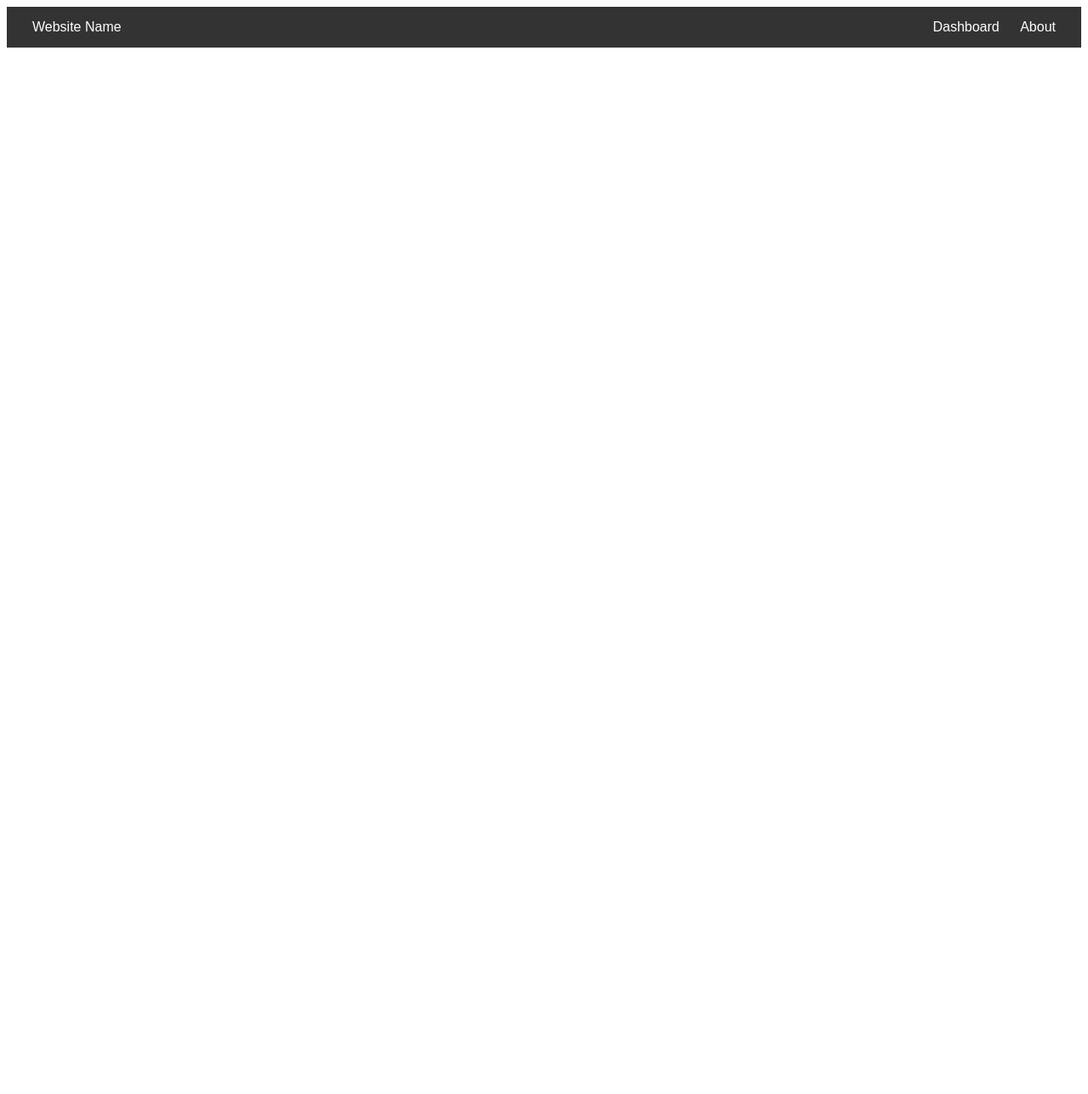
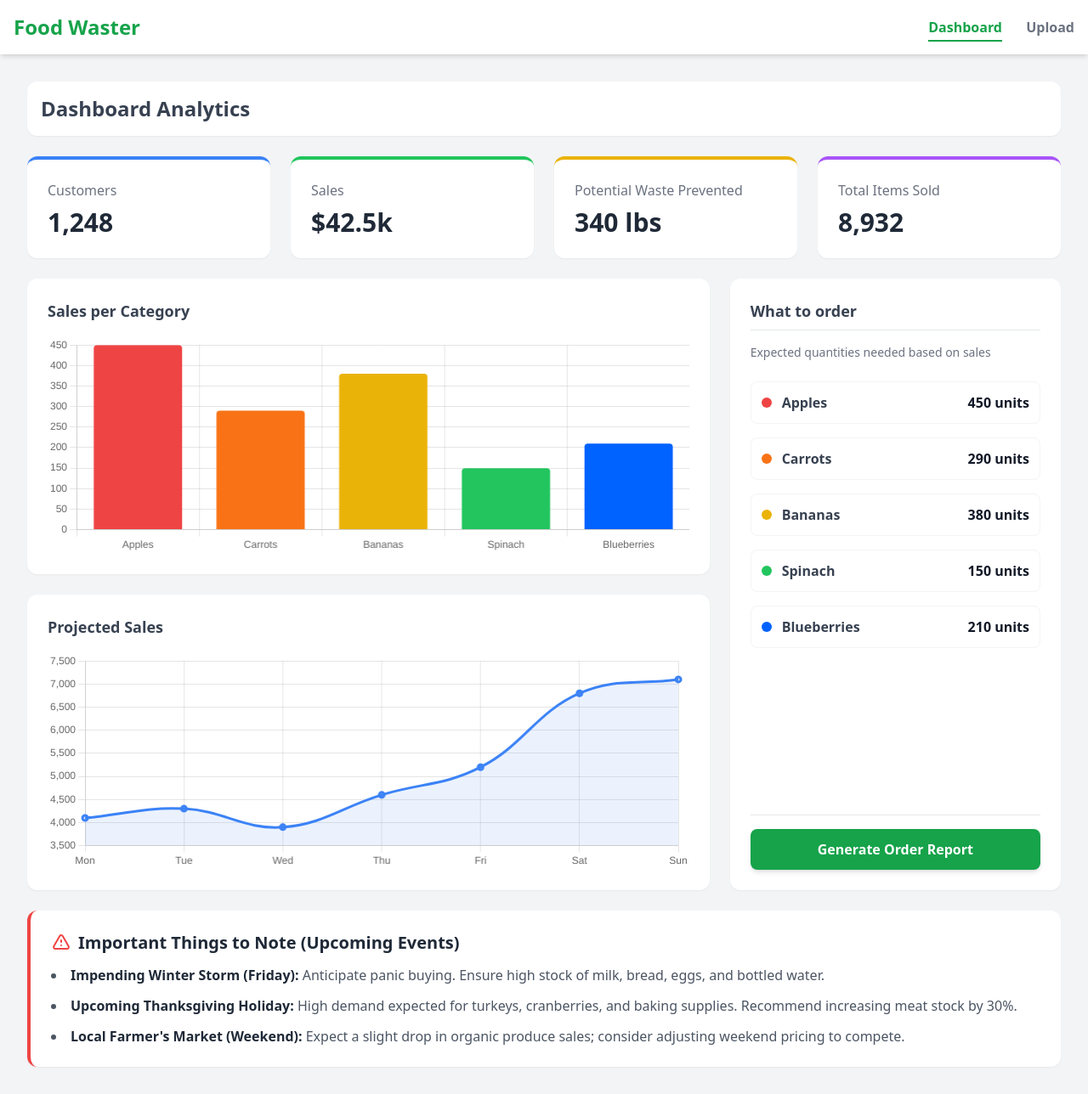
Before and after one commit to at25085/Food-Waste-Eliminator, a Node server app: page / in a window 1280 px wide. Shown: the whole page at 85% size. Before the commit the page ends 56 px from the top, so only its background shows below. Run offline with Node 20, Linux system fonts and the light colour scheme; some libraries are stand-ins or nearby versions.

Commit message:
Add dashboard, upload, and order report

```diff
--- a/index.js
+++ b/index.js
@@ -1,16 +1,23 @@
 import "dotenv/config";
-import bodyParser from "body-parser";
+import express from 'express';
 import { dirname } from "path";
 import { fileURLToPath } from "url";
-import express from 'express';
 
+const __dirname = dirname(fileURLToPath(import.meta.url));
 const app = express();
+
+app.set('views', __dirname + '/views');
+app.set('view engine', 'ejs');
 app.use(express.static('public'));
 
 app.get('/', (req, res) => {
   res.render("index.ejs");
 });
 
+app.get('/upload', (req, res) => {
+  res.render("upload.ejs");
+});
+
 app.listen(3000, () => {
   console.log('Server is running on http://localhost:3000');
 });
--- /dev/null
+++ b/public/scripts/main.js
@@ -0,0 +1,132 @@
+document.addEventListener('DOMContentLoaded', () => {
+
+    // Data for grocery categories (Used in both the Bar Chart and the Order List)
+    const categoryData = [
+        { item: 'Apples', amount: 450, color: '#ef4444' },
+        { item: 'Carrots', amount: 290, color: '#f97316' },
+        { item: 'Bananas', amount: 380, color: '#eab308' },
+        { item: 'Spinach', amount: 150, color: '#22c55e' },
+        { item: 'Blueberries', amount: 210, color: '#0062ff' },
+    ];
+
+    // 1. Populate the "What to Order" list dynamically to match the data above
+    const orderList = document.getElementById('order-list');
+    categoryData.forEach(data => {
+        const li = document.createElement('li');
+        li.className = "flex justify-between items-center p-3 hover:bg-gray-50 rounded-lg border border-gray-100 transition";
+        li.innerHTML = `
+            <div class="flex items-center space-x-3">
+                <span class="w-3 h-3 rounded-full" style="background-color: ${data.color}"></span>
+                <span class="font-semibold text-gray-700">${data.item}</span>
+            </div>
+            <span class="font-bold text-gray-900">${data.amount} units</span>
+        `;
+        orderList.appendChild(li);
+    });
+
+    // 2. Initialize Bar Chart (Sales per Category)
+    const ctxCategory = document.getElementById('categoryChart').getContext('2d');
+    new Chart(ctxCategory, {
+        type: 'bar',
+        data: {
+            labels: categoryData.map(d => d.item),
+            datasets: [{
+                label: 'Units Sold',
+                data: categoryData.map(d => d.amount),
+                backgroundColor: categoryData.map(d => d.color),
+                borderRadius: 4,
+            }]
+        },
+        options: {
+            responsive: true,
+            maintainAspectRatio: false,
+            plugins: {
+                legend: { display: false }
+            },
+            scales: {
+                y: { beginAtZero: true }
+            }
+        }
+    });
+
+    // 3. Initialize Line Chart (Projected Sales in Days of the Week)
+    const ctxProjected = document.getElementById('projectedChart').getContext('2d');
+    new Chart(ctxProjected, {
+        type: 'line',
+        data: {
+            labels: ['Mon', 'Tue', 'Wed', 'Thu', 'Fri', 'Sat', 'Sun'],
+            datasets: [{
+                label: 'Projected Sales ($)',
+                data: [4100, 4300, 3900, 4600, 5200, 6800, 7100],
+                borderColor: '#3b82f6', // Blue
+                backgroundColor: 'rgba(59, 130, 246, 0.1)',
+                borderWidth: 3,
+                tension: 0.4, // Makes the line curved/smooth
+                fill: true
+            }]
+        },
+        options: {
+            responsive: true,
+            maintainAspectRatio: false,
+            plugins: {
+                legend: { display: false }
+            },
+            scales: {
+                y: { beginAtZero: false }
+            }
+        }
+    });
+
+// 4. Generate Order Report (CSV Export)
+    const generateBtn = document.getElementById('generate-report-btn');
+
+    generateBtn.addEventListener('click', () => {
+        // Industry standard PO format fields
+        const headers = ['PO Number', 'Issue Date', 'SKU', 'Item Description', 'Order Quantity', 'Est. Unit Price', 'Total Cost'];
+        const date = new Date().toISOString().split('T')[0];
+        const poNumber = `PO-${date.replace(/-/g, '')}-${Math.floor(Math.random() * 1000)}`;
+
+        // Mock pricing matching your categoryData items
+        const priceMap = {
+            'Apples': 0.50,
+            'Carrots': 0.75,
+            'Bananas': 0.25,
+            'Spinach': 1.20,
+            'Blueberries': 2.50
+        };
+
+        let csvContent = headers.join(',') + '\n';
+
+        // Generate rows based on the existing categoryData array
+        categoryData.forEach((data, index) => {
+            const sku = `SKU-100${index + 1}`;
+            // Use priceMap value, or fallback to $1.00 if the item is missing
+            const unitPrice = priceMap[data.item] !== undefined ? priceMap[data.item] : 1.00;
+            const totalCost = (data.amount * unitPrice).toFixed(2);
+
+            const row = [
+                poNumber,
+                date,
+                sku,
+                data.item,
+                data.amount,
+                `$${unitPrice.toFixed(2)}`,
+                `$${totalCost}`
+            ];
+            csvContent += row.join(',') + '\n';
+        });
+
+        // Create a downloadable Blob
+        const blob = new Blob([csvContent], { type: 'text/csv;charset=utf-8;' });
+        const link = document.createElement('a');
+        const url = URL.createObjectURL(blob);
+
+        link.setAttribute('href', url);
+        link.setAttribute('download', `${poNumber}_Order_Report.csv`);
+        link.style.visibility = 'hidden';
+
+        document.body.appendChild(link);
+        link.click();
+        document.body.removeChild(link);
+    });
+});
--- a/public/styles/main.css
+++ b/public/styles/main.css
@@ -1,23 +1,16 @@
-body {
-  font-family: sans-serif;
+.slide-up {
+    opacity: 0;
+    transform: translateY(30px);
+    animation: slideUpFade 0.6s cubic-bezier(0.16, 1, 0.3, 1) forwards;
 }
 
-.main-header {
-  background-color: #333;
-  color: white;
-  padding: 15px 30px;
-  display: flex;
-  justify-content: space-between;
-  align-items: center;
+@keyframes slideUpFade {
+    0% {
+        opacity: 0;
+        transform: translateY(30px);
+    }
+    100% {
+        opacity: 1;
+        transform: translateY(0);
+    }
 }
-
-.nav-links a {
-  color: white;
-  text-decoration: none;
-  margin-left: 20px;
-  transition: color 0.3s;
-}
-
-.nav-links a:hover {
-  color: #1abc9c;
-}
--- a/views/index.ejs
+++ b/views/index.ejs
@@ -3,16 +3,101 @@
 <head>
     <meta charset="UTF-8">
     <meta name="viewport" content="width=device-width, initial-scale=1.0">
+    <title>Food Waster Dashboard</title>
+    <script src="https://cdn.tailwindcss.com"></script>
     <link rel="stylesheet" href="/styles/main.css" />
-    <title>Document</title>
+    <script src="https://cdn.jsdelivr.net/npm/chart.js"></script>
 </head>
-<body>
-    <header class="main-header">
-        <div class="logo">Website Name</div>
-        <nav class="nav-links">
-            <a href="#home">Dashboard</a>
-            <a href="#about">About</a>
+<body class="bg-gray-100 text-gray-800 font-sans">
+
+    <header class="bg-white shadow-md p-4 flex justify-between items-center slide-up" style="animation-delay: 0.1s;">
+        <h1 class="text-2xl font-bold text-green-600">Food Waster</h1>
+        <nav class="space-x-6 font-semibold">
+            <a href="/" class="text-green-600 border-b-2 border-green-600 pb-1">Dashboard</a>
+            <a href="/upload" class="text-gray-500 hover:text-green-600 transition">Upload</a>
         </nav>
     </header>
+
+    <main class="p-8 max-w-7xl mx-auto space-y-6">
+
+        <div class="bg-white p-4 rounded-xl shadow-sm slide-up" style="animation-delay: 0.2s;">
+            <h2 class="text-2xl font-bold text-gray-700">Dashboard Analytics</h2>
+        </div>
+
+        <div class="grid grid-cols-1 md:grid-cols-4 gap-6">
+            <div class="bg-white p-6 rounded-xl shadow-sm border-t-4 border-blue-500 slide-up" style="animation-delay: 0.3s;">
+                <h3 class="text-gray-500 font-medium">Customers</h3>
+                <p class="text-3xl font-bold mt-2">1,248</p>
+            </div>
+            <div class="bg-white p-6 rounded-xl shadow-sm border-t-4 border-green-500 slide-up" style="animation-delay: 0.4s;">
+                <h3 class="text-gray-500 font-medium">Sales</h3>
+                <p class="text-3xl font-bold mt-2">$42.5k</p>
+            </div>
+            <div class="bg-white p-6 rounded-xl shadow-sm border-t-4 border-yellow-500 slide-up" style="animation-delay: 0.5s;">
+                <h3 class="text-gray-500 font-medium">Potential Waste Prevented</h3>
+                <p class="text-3xl font-bold mt-2">340 lbs</p>
+            </div>
+            <div class="bg-white p-6 rounded-xl shadow-sm border-t-4 border-purple-500 slide-up" style="animation-delay: 0.6s;">
+                <h3 class="text-gray-500 font-medium">Total Items Sold</h3>
+                <p class="text-3xl font-bold mt-2">8,932</p>
+            </div>
+        </div>
+
+        <!-- Charts and Order Section -->
+        <div class="grid grid-cols-1 lg:grid-cols-3 gap-6">
+
+            <!-- Left Column: Stacked Charts -->
+            <div class="lg:col-span-2 space-y-6">
+                <!-- Bar Chart: Sales per Category -->
+                <div class="bg-white p-6 rounded-xl shadow-sm slide-up" style="animation-delay: 0.7s;">
+                    <h3 class="text-lg font-bold mb-4 text-gray-700">Sales per Category</h3>
+                    <div class="relative h-64 w-full">
+                        <canvas id="categoryChart"></canvas>
+                    </div>
+                </div>
+
+                <!-- Line Chart: Projected Sales -->
+                <div class="bg-white p-6 rounded-xl shadow-sm slide-up" style="animation-delay: 0.8s;">
+                    <h3 class="text-lg font-bold mb-4 text-gray-700">Projected Sales</h3>
+                    <div class="relative h-64 w-full">
+                        <canvas id="projectedChart"></canvas>
+                    </div>
+                </div>
+            </div>
+
+            <!-- Right Column: What to order -->
+            <div class="bg-white p-6 rounded-xl shadow-sm slide-up flex flex-col" style="animation-delay: 0.9s;">
+                <h3 class="text-lg font-bold mb-4 text-gray-700 border-b pb-2">What to order</h3>
+                <p class="text-sm text-gray-500 mb-6">Expected quantities needed based on sales</p>
+
+                <ul class="space-y-4 flex-grow" id="order-list">
+                    <!-- This will be populated by JavaScript to match the bar chart -->
+                </ul>
+
+                <div class="mt-6 pt-4 border-t">
+                        <button id="generate-report-btn" class="w-full bg-green-600 text-white font-bold py-3 rounded-lg hover:bg-green-700 transition shadow-md">
+                            Generate Order Report
+                        </button>
+                    </div>
+                </div>
+            </div>
+        </div>
+
+        <div class="bg-white p-6 rounded-xl shadow-sm border-l-4 border-red-500 slide-up" style="animation-delay: 1.0s;">
+            <h3 class="text-xl font-bold mb-3 text-gray-800 flex items-center">
+                <svg class="w-6 h-6 mr-2 text-red-500" fill="none" stroke="currentColor" viewBox="0 0 24 24"><path stroke-linecap="round" stroke-linejoin="round" stroke-width="2" d="M12 9v2m0 4h.01m-6.938 4h13.856c1.54 0 2.502-1.667 1.732-3L13.732 4c-.77-1.333-2.694-1.333-3.464 0L3.34 16c-.77 1.333.192 3 1.732 3z"></path></svg>
+                Important Things to Note (Upcoming Events)
+            </h3>
+            <ul class="space-y-3 text-gray-600 list-disc list-inside">
+                <li><strong class="text-gray-800">Impending Winter Storm (Friday):</strong> Anticipate panic buying. Ensure high stock of milk, bread, eggs, and bottled water.</li>
+                <li><strong class="text-gray-800">Upcoming Thanksgiving Holiday:</strong> High demand expected for turkeys, cranberries, and baking supplies. Recommend increasing meat stock by 30%.</li>
+                <li><strong class="text-gray-800">Local Farmer's Market (Weekend):</strong> Expect a slight drop in organic produce sales; consider adjusting weekend pricing to compete.</li>
+            </ul>
+        </div>
+        </div>
+    </main>
+
+    <!-- Custom JS to render charts -->
+    <script src="/scripts/main.js" defer></script>
 </body>
 </html>
```
Also changed, not shown: views/upload.ejs (added, +121 -0 lines).
